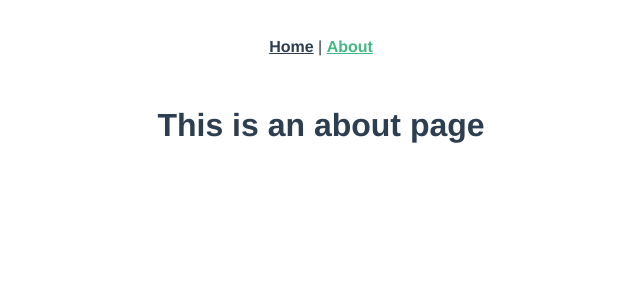
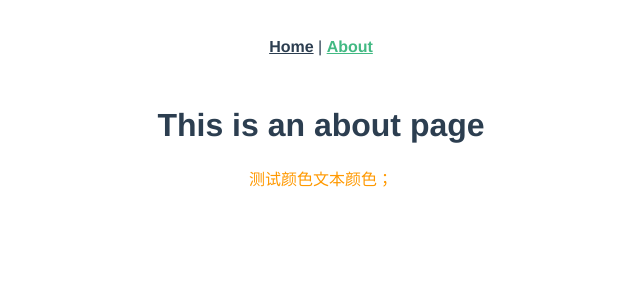
Before and after one commit to flynntsc/vue-start, a Vue app: page /about in a window 1280 px wide. Shown: the top 300 px of the page, without its empty margins (319-959 px from the left). Built offline with nearby package versions, Linux system fonts and the light colour scheme.

Commit message:
scoped引进common.less会额外生成样式

```diff
--- /dev/null
+++ b/src/styles/common.less
@@ -0,0 +1,14 @@
+@primaryColor: #f00;
+@warnColor: #f90;
+
+.flyn (@color:@primaryColor) {
+  color: @color;
+}
+
+.flyn1 (@color:#356) {
+  color: @color;
+}
+
+.flyn2 (@color:#308) {
+  color: @color;
+}
--- a/src/views/About.vue
+++ b/src/views/About.vue
@@ -1,5 +1,18 @@
 <template>
   <div class="about">
     <h1>This is an about page</h1>
+    <div class="about-text">
+      <div class="flyn">测试颜色文本颜色；</div>
+    </div>
   </div>
 </template>
+
+<style lang="less" scoped>
+@import '../styles/common.less';
+.about-text {
+  color: @primaryColor;
+  .flyn {
+    .flyn(@warnColor);
+  }
+}
+</style>
--- a/src/views/Home.vue
+++ b/src/views/Home.vue
@@ -2,6 +2,9 @@
   <div class="home">
     <img alt="Vue logo" src="../assets/logo.png">
     <HelloWorld msg="Welcome to Your Vue.js App"/>
+    <div class="home-text">
+      <div class="flyn">我是测试颜色的文字！</div>
+    </div>
   </div>
 </template>
 
@@ -13,7 +16,7 @@ import Here from '@/mixins/Here'
 export default {
   name: 'home',
   components: {
-    HelloWorld
+    HelloWorld,
   },
   mixins: [Here],
   created() {
@@ -24,6 +27,16 @@ export default {
   },
   mounted() {
     console.log(`mounted: 2 home.vue`)
+  },
+}
+</script>
+
+<style lang="less">
+@import '../styles/common.less';
+.home-text {
+  color: @primaryColor;
+  .flyn {
+    .flyn();
   }
 }
-</script>
+</style>
```
